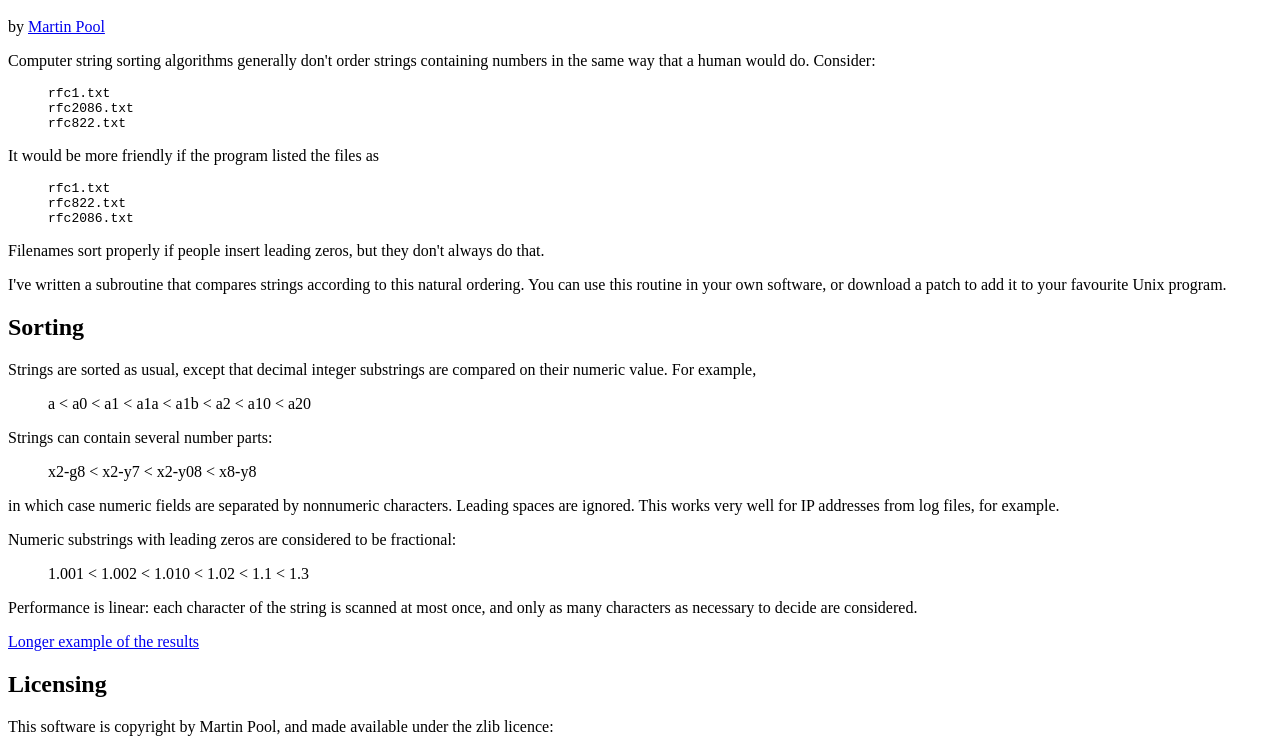
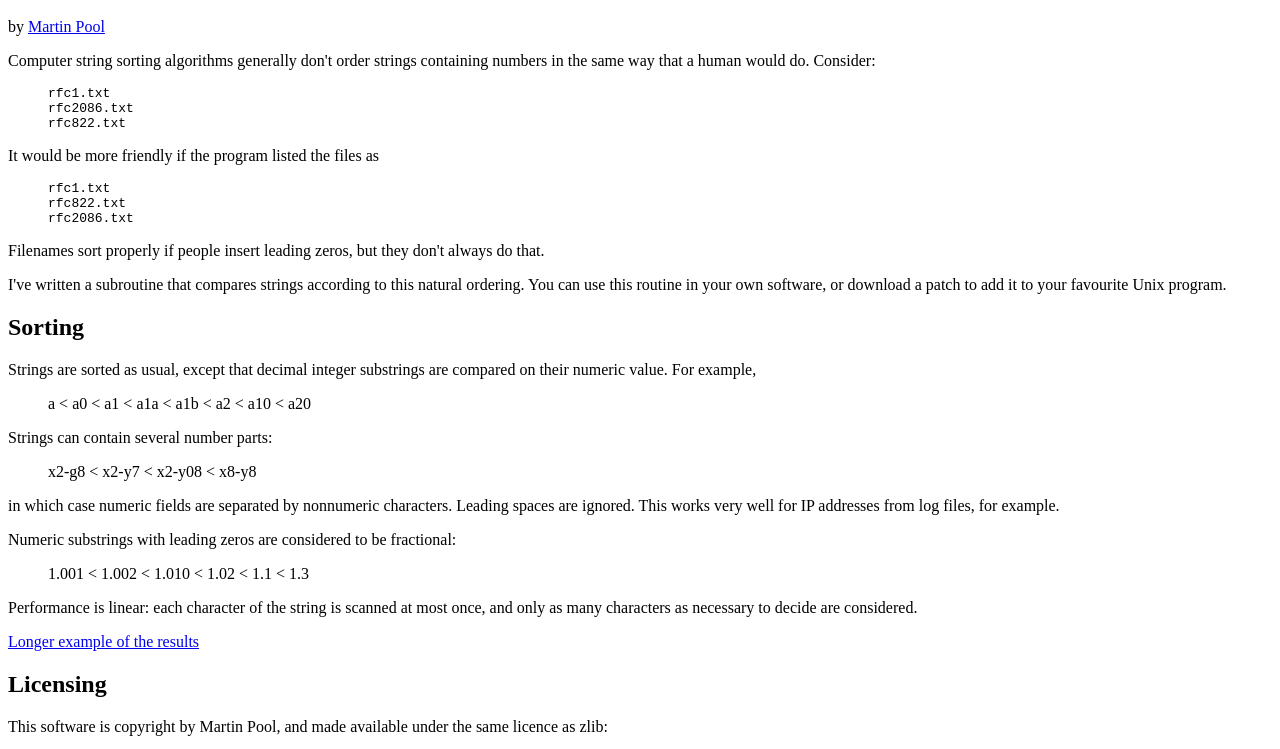
Before and after one commit to sourcefrog/natsort, a plain HTML site: page index.html in a window 1280 px wide. Shown: the part 48-797 px from the top of the page. Drawn offline with Linux system fonts and the light colour scheme.

Commit message:
clarify licence
darcs-hash:20040716022529-85818-77035d29fd9e1cc11e46740fb97820178b105fc9

```diff
--- a/index.html
+++ b/index.html
@@ -80,7 +80,7 @@ from log files, for example.
 <h2>Licensing</h2>
 
 <p>This software is copyright by Martin Pool, and made available under
-the zlib licence:
+the same licence as zlib:
 
 <blockquote>
 <p>  This software is provided 'as-is', without any express or implied
```
